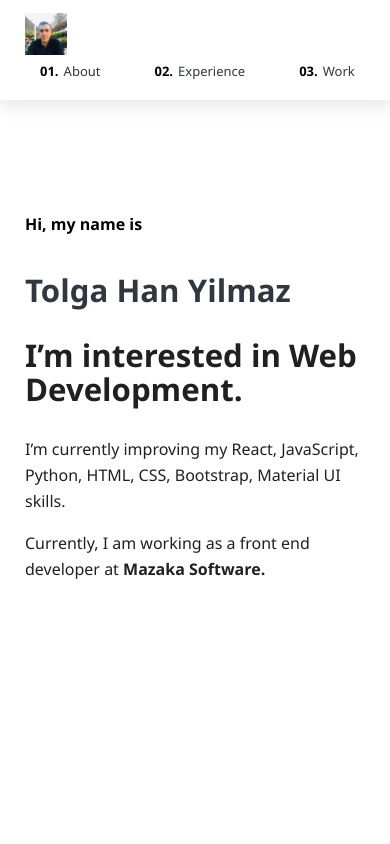
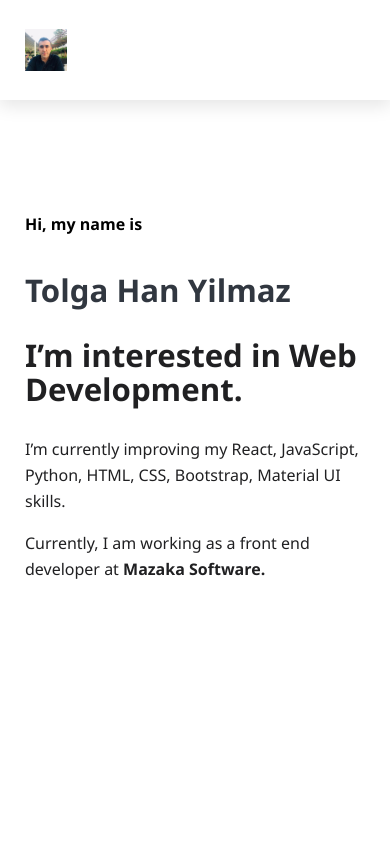
Before and after one commit to Tolga-Han-Yilmaz/myportfolio, a React (Create React App) app: page / in a window 390 px wide. Shown: the top 844 px of the page. Built offline with nearby package versions, Linux system fonts and the light colour scheme.

Commit message:
continue

```diff
--- a/src/components/Header.jsx
+++ b/src/components/Header.jsx
@@ -13,7 +13,7 @@ const Header = () => {
             <img src={me} alt="logo" />
           </a>
         </div>
-        <div className="header-right d-flex">
+        <div className="header-right d-none d-md-flex">
           <ul className="d-flex gap-4">
             <li>
               <a href="/#about" className="d-flex">
@@ -50,6 +50,14 @@ const Header = () => {
             </a>
           </div>
         </div>
+        <div className="mobile-menu d-md-none">
+          <button className="mobile-menu-button">
+            <div className="ham-box">
+              <div className="ham-box-inner"></div>
+            </div>
+          </button>
+          <aside className="mobile-menu-sidebar"></aside>
+        </div>
       </nav>
     </header>
   );
--- a/src/scss/components/about.scss
+++ b/src/scss/components/about.scss
@@ -45,7 +45,7 @@
     &--img {
 
       .about-inner--img__wrapper {
-        box-shadow: 0 10px 30px -15px var(--navy-shadow);
+        // box-shadow: 0 10px 30px -15px var(--navy-shadow);
         transition: var(--transition);
         display: block;
         position: relative;
--- a/src/scss/components/header.scss
+++ b/src/scss/components/header.scss
@@ -104,4 +104,30 @@
       }
     }
   }
+  .mobile-menu{
+    &-button{
+      display: flex;
+      -webkit-box-pack: center;
+      justify-content: center;
+      -webkit-box-align: center;
+      align-items: center;
+      position: relative;
+      z-index: 10;
+      margin-right: -15px;
+      padding: 15px;
+      border: 0px;
+      background-color: transparent;
+      color: inherit;
+      text-transform: none;
+      transition-timing-function: linear;
+      transition-duration: 0.15s;
+      transition-property: opacity, filter;
+      .ham-box{
+        display: inline-block;
+    position: relative;
+    width: var(--hamburger-width);
+    height: 24px;
+      }
+    }
+  }
 }
```
